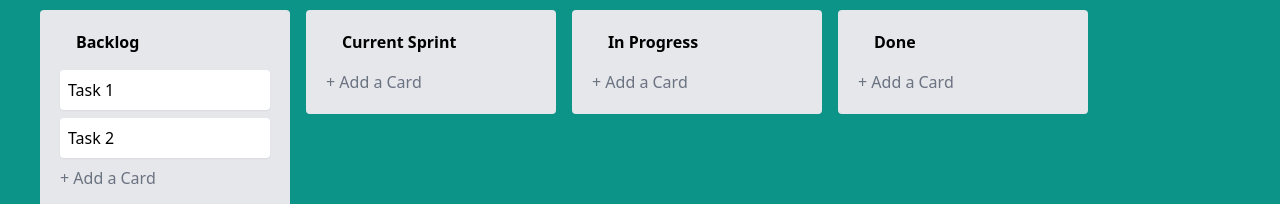
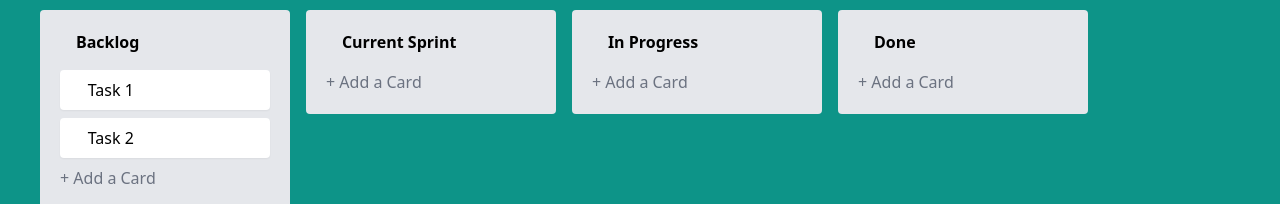
Before and after one commit to amygori/vue-task-board, a Nuxt app: page / in a window 1280 px wide. Shown: the part 220-424 px from the top of the page. Built offline with nearby package versions, Linux system fonts and the light colour scheme.

Commit message:
Add ability to drag tasks

```diff
--- a/components/TrelloBoard.vue
+++ b/components/TrelloBoard.vue
@@ -1,5 +1,5 @@
 <script setup lang="ts">
-import type Column from '@/types/Column'
+import type { Column, Task } from '@/types/Column'
 import { nanoid } from 'nanoid'
 import draggable from 'vuedraggable'
 const columns = ref<Column[]>([
@@ -46,15 +46,18 @@
       <div class="column bg-gray-200 p-5 rounded min-w-[250px]">
         <header class="font-bold mb-4">
           <DragHandle />
-        {{ column.title }}
+          {{ column.title }}
         </header>
-        <TrelloBoardTask
-          v-for="task in column.tasks"
-          :key="task.id"
-          class="task"
-          :task="task"
+        <draggable
+          v-model="column.tasks"
+          group="tasks"
+          item-key="id"
+          :animation="150"
         >
-        </TrelloBoardTask>
+          <template #item="{ element: task }: { element: Task }">
+            <TrelloBoardTask :task="task" class="task" />
+          </template>
+        </draggable>
         <footer>
           <button class="text-gray-500">+ Add a Card</button>
         </footer>
--- a/components/TrelloBoardTask.vue
+++ b/components/TrelloBoardTask.vue
@@ -8,8 +8,9 @@
 <template>
   <div
     :title="task.createdAt.toLocaleDateString()"
-    class="task bg-white p-2 mb-2 rounded shadow-sm max-w-[250px]"
+    class="task bg-white p-2 mb-2 rounded shadow-sm max-w-[250px] flex items-center gap-2"
   >
+    <DragHandle />
     <span> {{ task.title }}</span>
   </div>
 </template>
```
